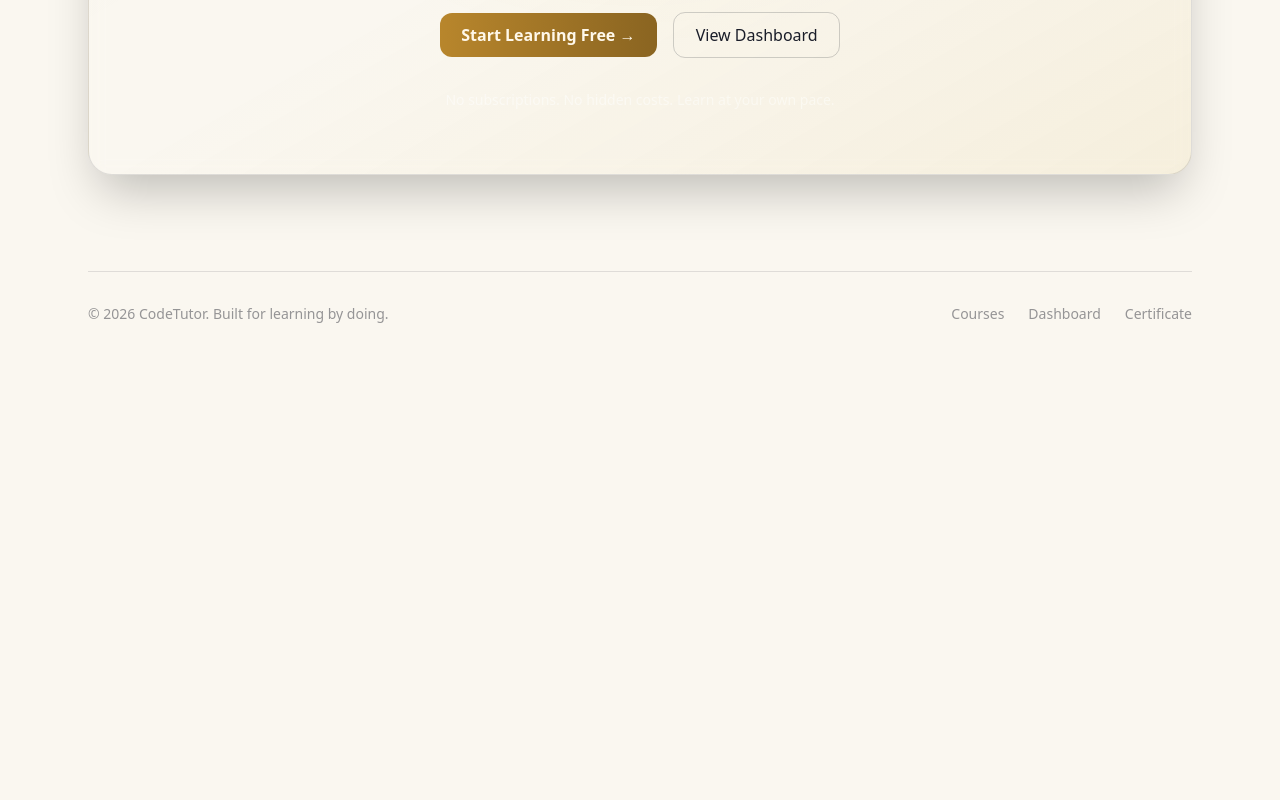
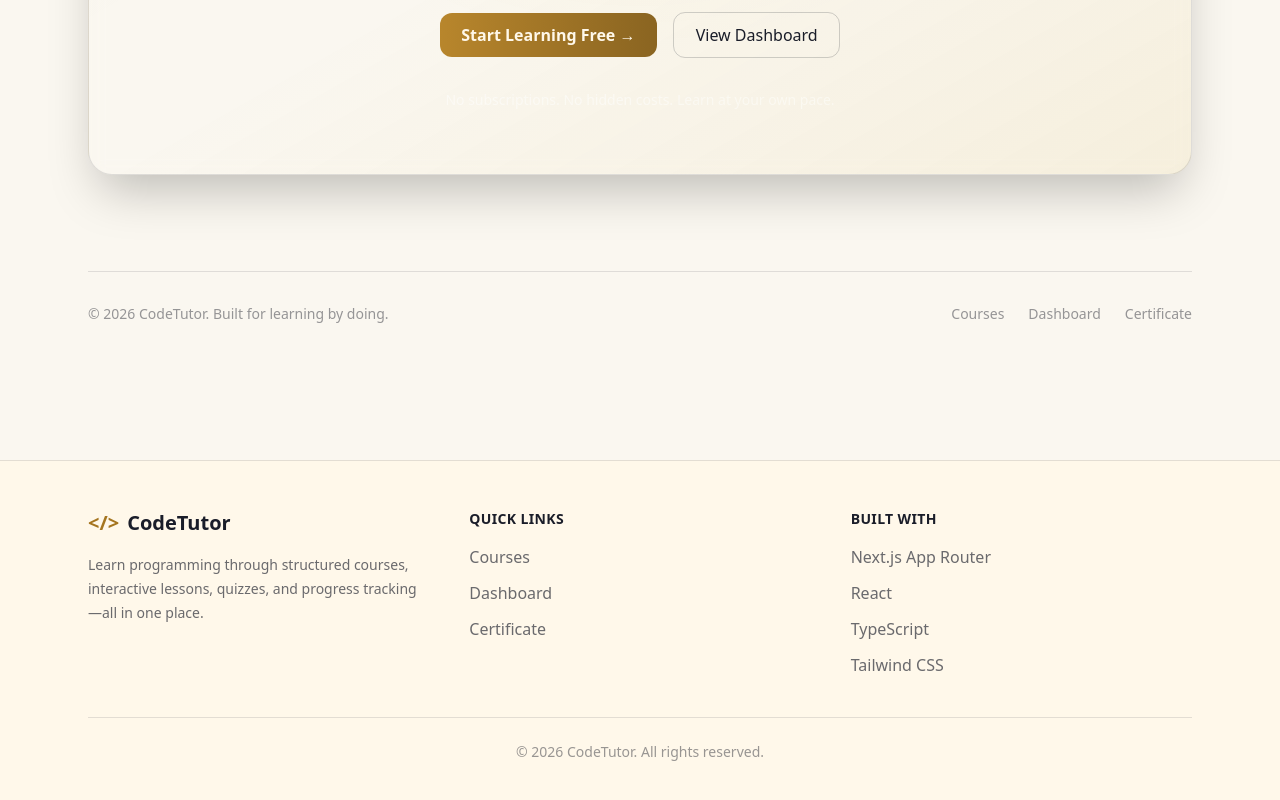
Before and after one commit to abhaykishor01-cyber/code-tutor, a Next.js app: page / in a window 1280 px wide. Shown: the part 5781-6581 px from the top of the page. Before the commit the page ends 6161 px from the top, so only its background shows below. Built offline with nearby package versions, Linux system fonts and the light colour scheme.

Commit message:
feat: add reusable footer and improve application layout

```diff
--- a/app/layout.tsx
+++ b/app/layout.tsx
@@ -1,6 +1,7 @@
 import type { Metadata } from "next";
 import "./globals.css";
 import Nav from "@/components/ui/Nav";
+import Footer from "@/components/ui/Footer";
 
 export const metadata: Metadata = {
   title: "CodeTutor — Learn to Code, Properly",
@@ -25,17 +26,24 @@ export default function RootLayout({ children }: { children: React.ReactNode })
       <head>
         <script dangerouslySetInnerHTML={{ __html: THEME_INIT_SCRIPT }} />
       </head>
-      <body>
+      <body className="min-h-screen flex flex-col">
         <a
           href="#main-content"
           className="sr-only focus:not-sr-only focus:absolute focus:z-50 focus:top-2 focus:left-2 focus:bg-gold-500 focus:text-navy-950 focus:px-4 focus:py-2 focus:rounded-lg"
         >
           Skip to content
         </a>
+
         <Nav />
-        <main id="main-content" className="max-w-6xl mx-auto px-6 py-10">
+
+        <main
+          id="main-content"
+          className="mx-auto w-full max-w-6xl flex-1 px-6 py-10"
+        >
           {children}
         </main>
+
+        <Footer />
       </body>
     </html>
   );
--- /dev/null
+++ b/components/ui/Footer.tsx
@@ -0,0 +1,68 @@
+import Link from "next/link";
+
+const LINKS = [
+  { href: "/", label: "Courses" },
+  { href: "/dashboard", label: "Dashboard" },
+  { href: "/certificate", label: "Certificate" },
+];
+
+export default function Footer() {
+  return (
+    <footer className="mt-20 border-t border-white/10 bg-navy-950">
+      <div className="mx-auto max-w-6xl px-6 py-12">
+        <div className="grid gap-10 md:grid-cols-3">
+          {/* Brand */}
+          <div>
+            <h2 className="flex items-center gap-2 text-xl font-bold text-white">
+              <span className="text-gold-400">&lt;/&gt;</span>
+              CodeTutor
+            </h2>
+
+            <p className="mt-4 max-w-sm text-sm leading-6 text-white/70">
+              Learn programming through structured courses, interactive lessons,
+              quizzes, and progress tracking—all in one place.
+            </p>
+          </div>
+
+          {/* Quick Links */}
+          <nav aria-label="Footer Navigation">
+            <h3 className="mb-4 text-sm font-semibold uppercase tracking-wide text-white">
+              Quick Links
+            </h3>
+
+            <ul className="space-y-3">
+              {LINKS.map((link) => (
+                <li key={link.href}>
+                  <Link
+                    href={link.href}
+                    className="text-white/70 transition hover:text-white"
+                  >
+                    {link.label}
+                  </Link>
+                </li>
+              ))}
+            </ul>
+          </nav>
+
+          {/* Tech Stack */}
+          <div>
+            <h3 className="mb-4 text-sm font-semibold uppercase tracking-wide text-white">
+              Built With
+            </h3>
+
+            <ul className="space-y-3 text-white/70">
+              <li>Next.js App Router</li>
+              <li>React</li>
+              <li>TypeScript</li>
+              <li>Tailwind CSS</li>
+            </ul>
+          </div>
+        </div>
+
+        <div className="mt-10 border-t border-white/10 pt-6 text-center text-sm text-white/50">
+          © {new Date().getFullYear()} CodeTutor. All rights reserved.
+        </div>
+      </div>
+    </footer>
+  );
+}
```
